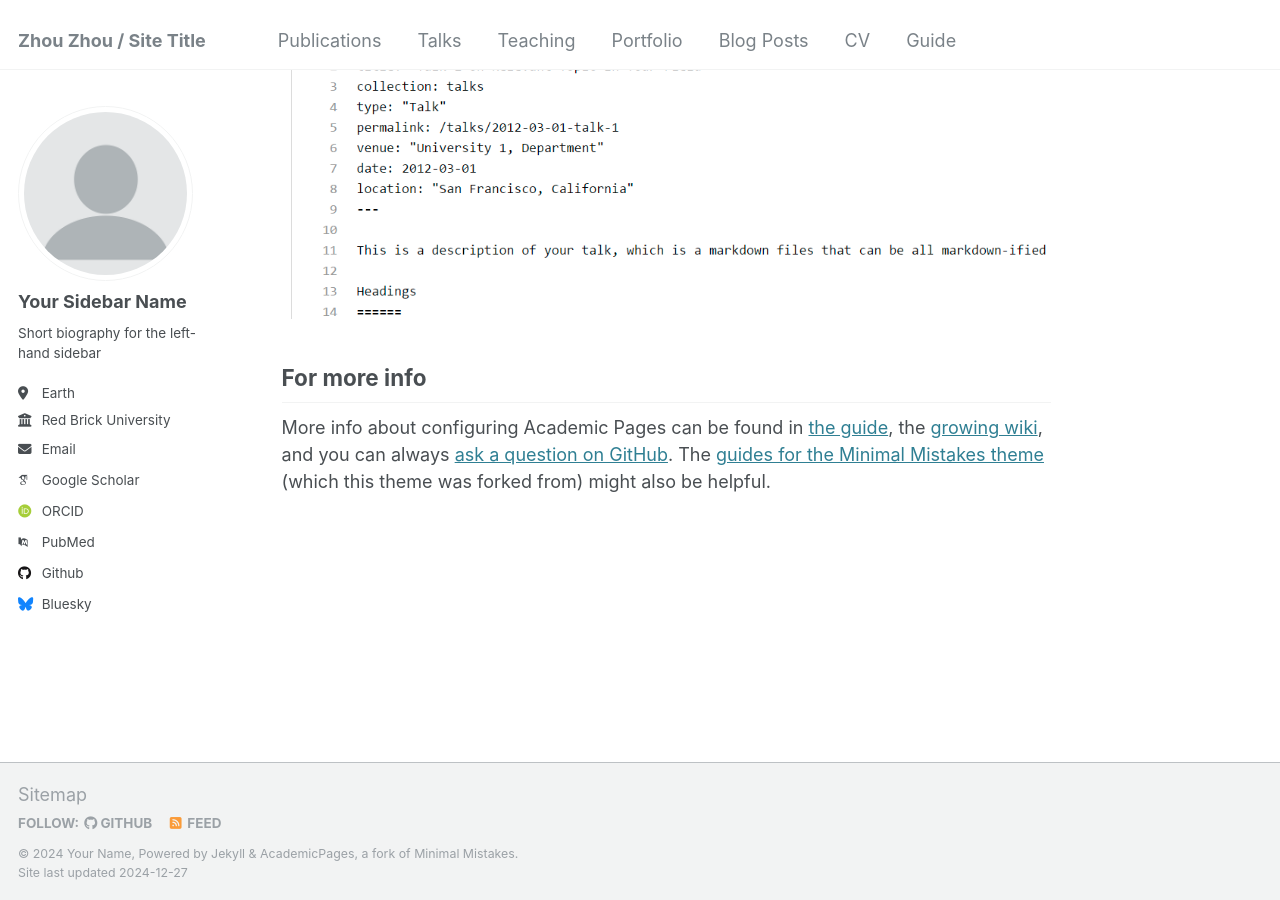
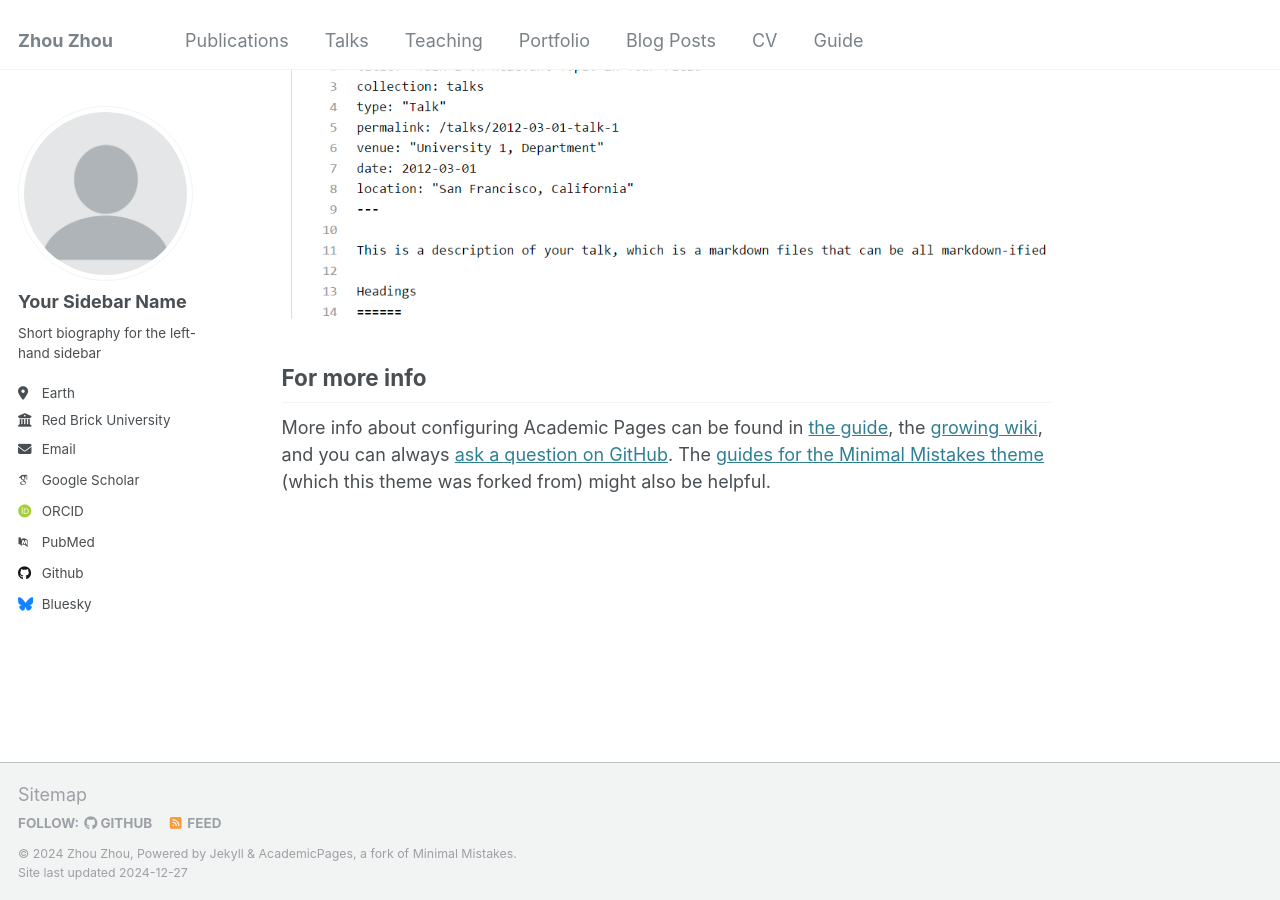
Before and after one commit to zhouzhou38/zhouzhou38.github.io, a Jekyll site: the page built from _pages/about.md, in a window 1280 px wide and 900 px high, scrolled down 2643 px. Built offline with Jekyll 4.4.1, drawn with Linux system fonts in a browser that asks for light colours; some web fonts are replaced.

Commit message:
Update _config.yml

```diff
--- a/_config.yml
+++ b/_config.yml
@@ -8,9 +8,9 @@
 
 # Basic Site Settings
 locale                   : "en-US"
-title                    : "Zhou Zhou / Site Title"
+title                    : "Zhou Zhou"
 title_separator          : "-"
-name                     : &name "Your Name"
+name                     : &name "Zhou Zhou"
 description              : &description "personal description"
 url                      : https://academicpages.github.io # the base hostname & protocol for your site e.g. "https://[your GitHub username].github.io"
 baseurl                  : "" # the subpath of your site, e.g. "/blog"
```
